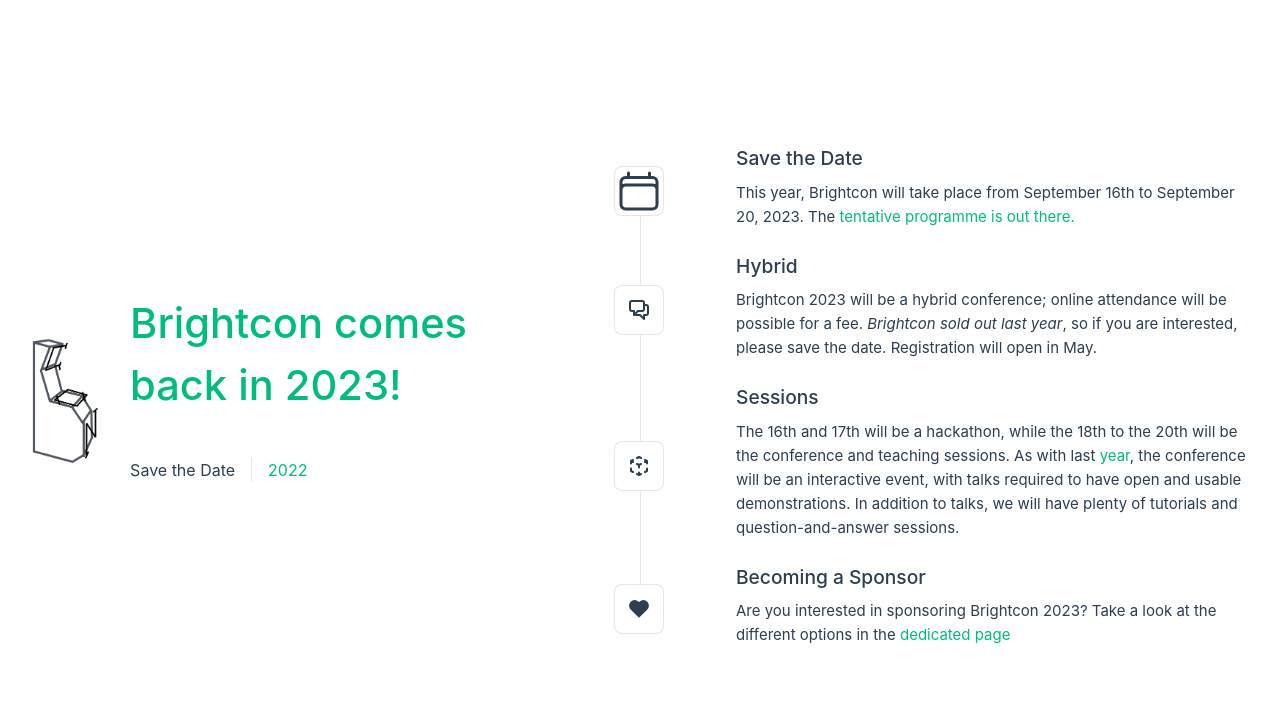
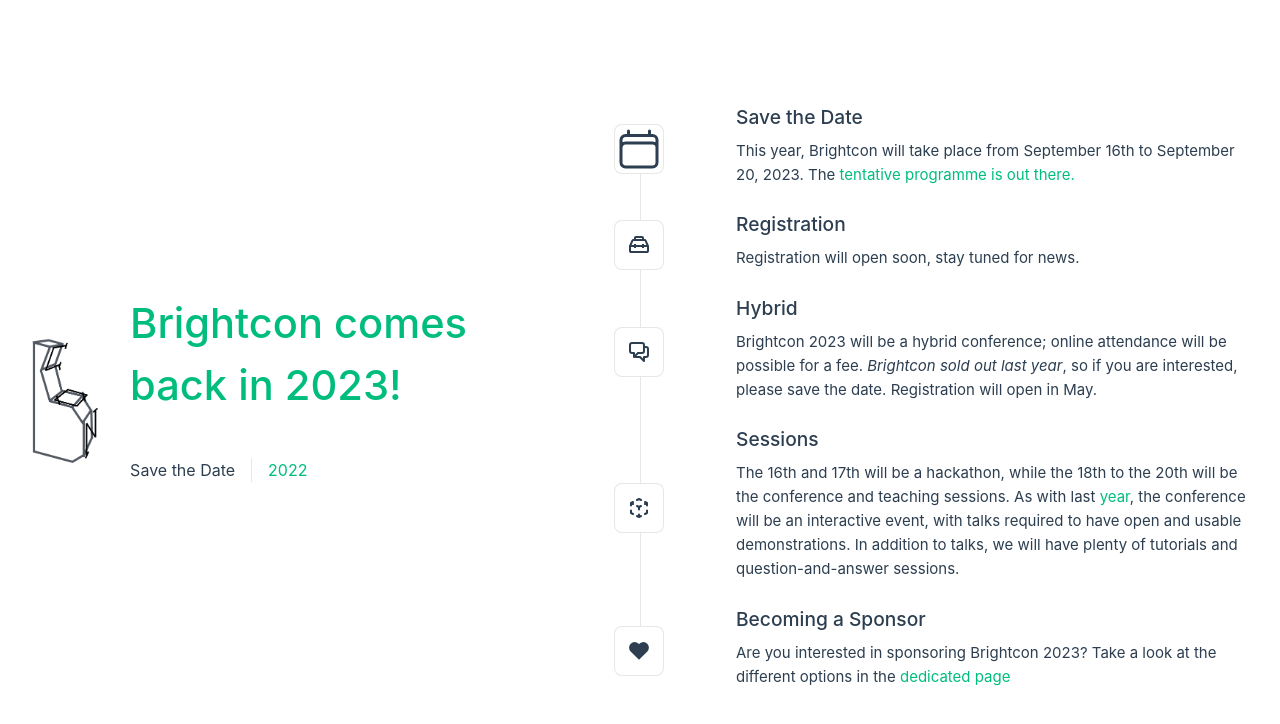
Before and after one commit to Depart-de-Sentier/brightcon-2023-website, a Vue app: page / in a window 1280 px wide. Shown: the top 724 px of the page. Built offline with nearby package versions, Linux system fonts and the light colour scheme.

Commit message:
add news on registration

```diff
--- a/src/components/TheWelcome.vue
+++ b/src/components/TheWelcome.vue
@@ -4,6 +4,7 @@
 import CalendarIcon from './icons/IconCalendar.vue'
 import EcosystemIcon from './icons/IconEcosystem.vue'
 import SupportIcon from './icons/IconSupport.vue'
+import ToolingIcon from './icons/IconTooling.vue'
 </script>
 
 <template>
@@ -14,6 +15,13 @@
     <template #heading>Save the Date</template>
     This year, Brightcon will take place from <b>September 16th to September 20, 2023</b>.
     The <RouterLink to="/programme"> tentative programme is out there. </ROuterLink>
+  </WelcomeItem>
+  <WelcomeItem>
+    <template #icon>
+      <ToolingIcon />
+    </template>
+    <template #heading>Registration</template>
+    Registration will open soon, stay tuned for news.
   </WelcomeItem>
   <WelcomeItem>
     <template #icon>
```
